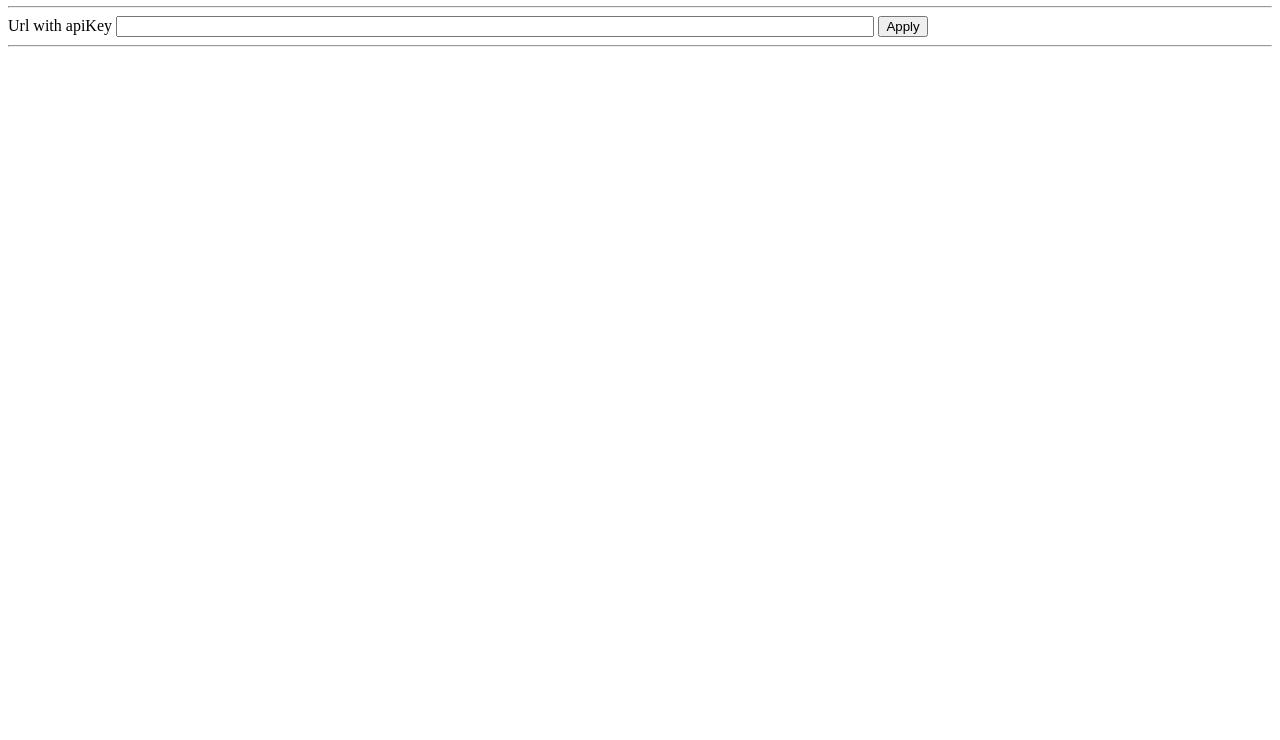
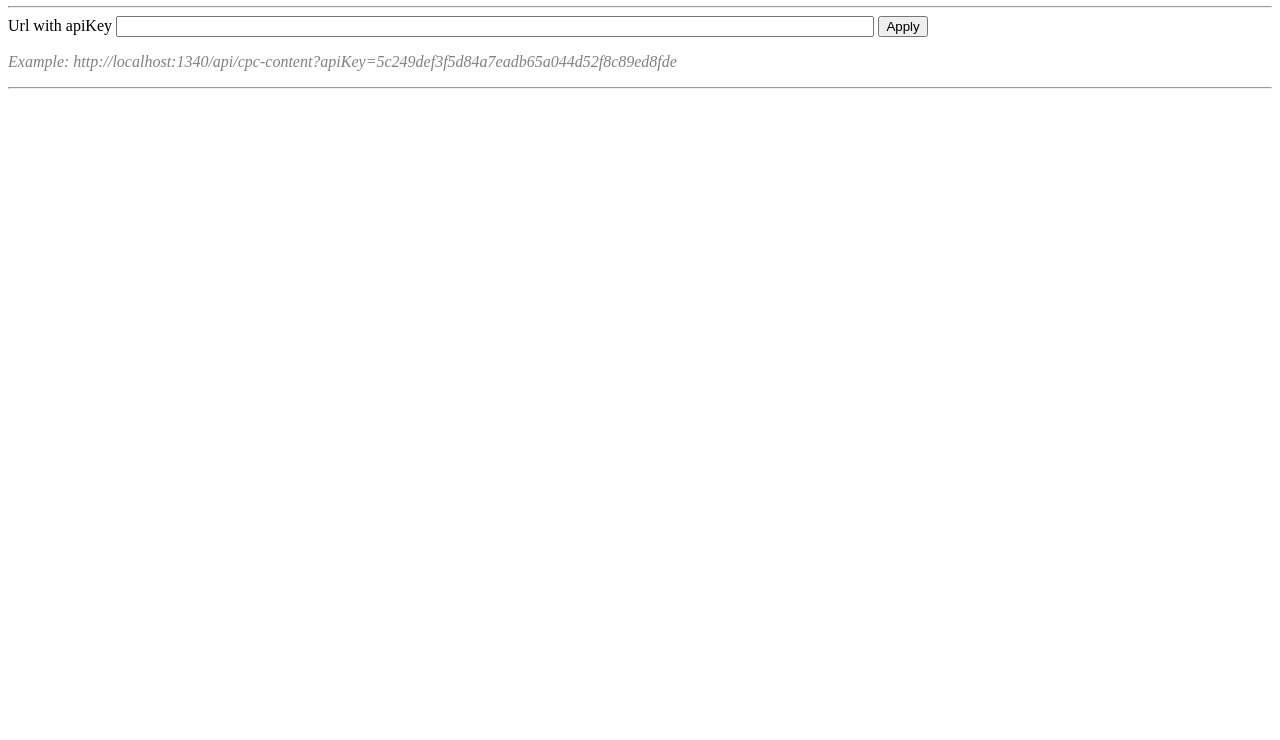
Before and after one commit to igbasov/testPlatform, a website: page public/index.html in a window 1280 px wide. Shown: the part 60-800 px from the top of the page. Drawn offline with nearby package versions, Linux system fonts and the light colour scheme.

Commit message:
add example string

```diff
--- a/public/index.html
+++ b/public/index.html
@@ -10,6 +10,9 @@
             <input type="text" id="siteUrl" style="width: 60%"/>
             <button onclick="showAd()">Apply</button>
         </div>
+        <p style="color: gray">
+            <i>Example: http://localhost:1340/api/cpc-content?apiKey=5c249def3f5d84a7eadb65a044d52f8c89ed8fde</i>
+        </p>
         <hr/>
 
         <div id="banner"></div>
```
